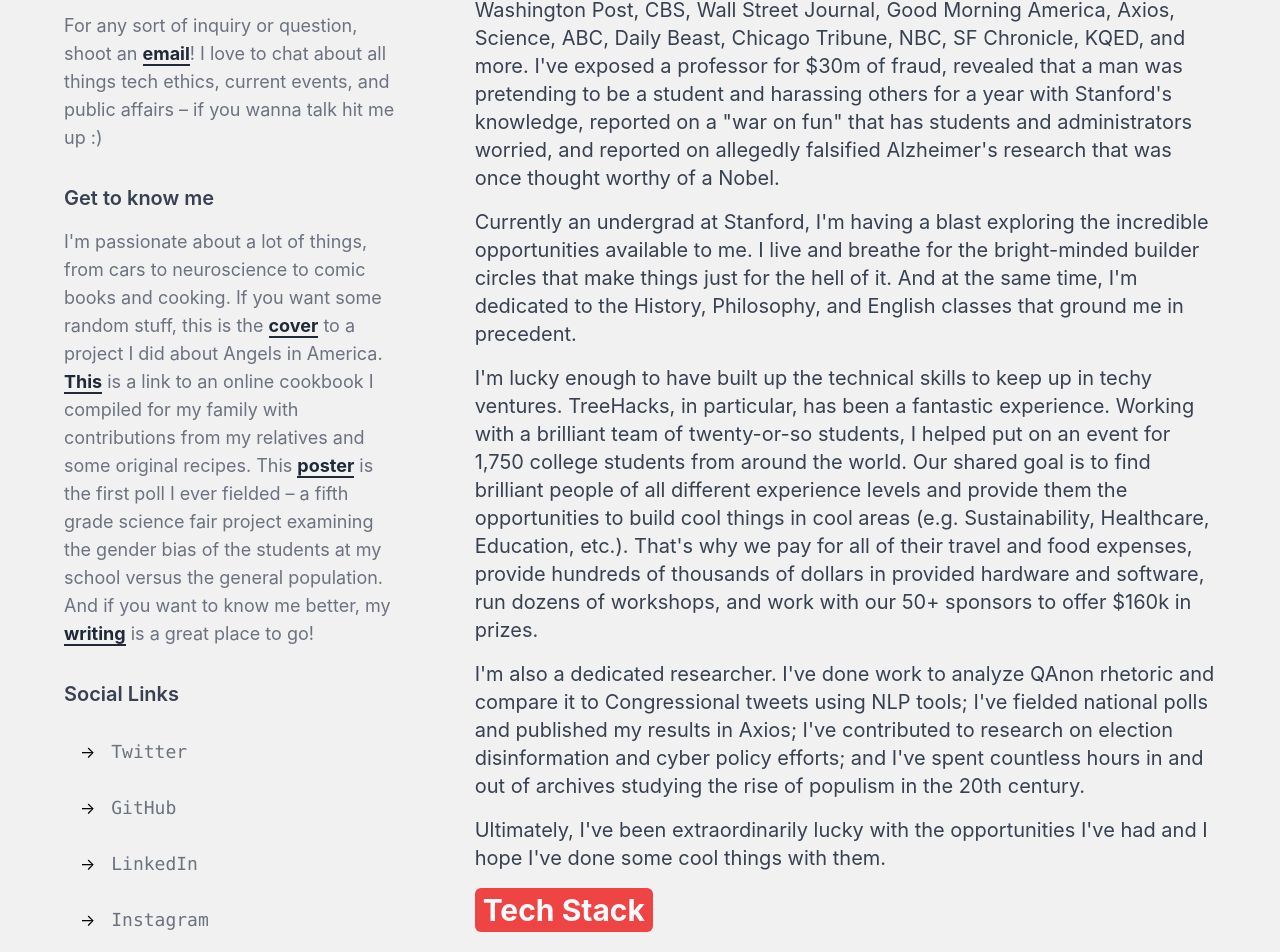
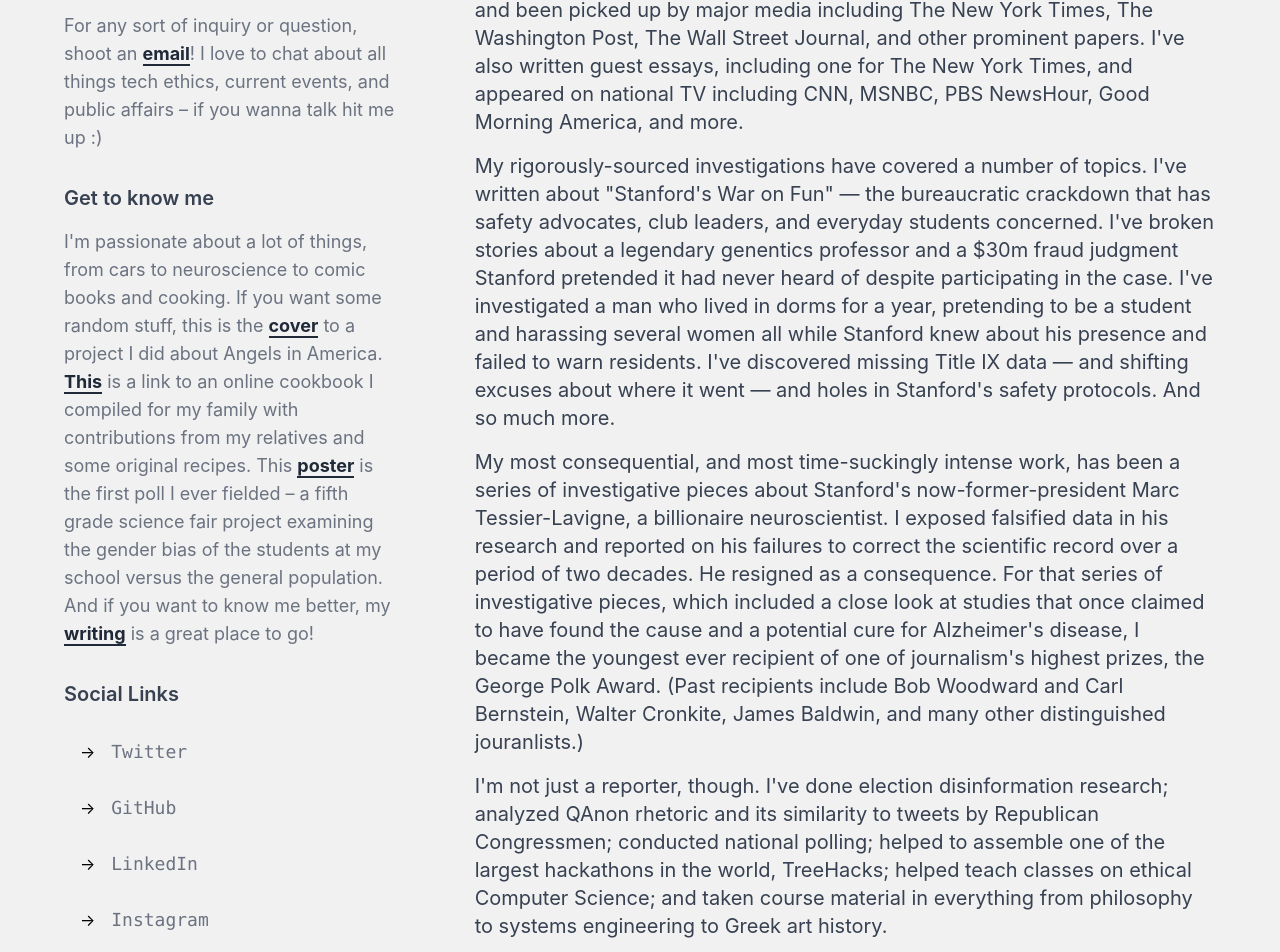
Before and after one commit to theobaker/personal-site, a Next.js app: page /about in a window 1280 px wide. Shown: the part 748-1700 px from the top of the page. Built offline with nearby package versions, Linux system fonts and the light colour scheme.

Commit message:
update bio

```diff
--- a/constants/data.js
+++ b/constants/data.js
@@ -4,27 +4,27 @@
   designation: "Investigations",
   avatarUrl: "/WCKPoland.jpg",
   email: "tabsterbaker [at] gmail.com",
-  phone: "Two-oh-two 360-1086",
+  phone: "Available on request",
   address: "Washington, DC | Stanford, CA",
   currentBook: "Power Failure by Bill Cohan",
   home:{
     description:[
-      `Hi there! My name is Theo (he/they) and I'm an undergraduate at Stanford University. My reporting has led to an investigation into Stanford's renowned neuroscientist president and made me the youngest ever recipient of the prestigious George Polk Award.`,
-      `I love reading, writing, CS, and psychology! I'm a social science researcher with expertise in public opinions and current affairs and I believe in knowing more about the world, whether through anecdote or data (and ideally both).`
+      `Hi there! My name is Theo (he/they) and I'm an undergraduate at Stanford University. As an investigative reporter, I've authored a number of national stories — most recently, my reporting into Stanford's billionaire president caused his resignation and made me the youngest ever recipient of the prestigious George Polk Award.`,
+      `I love reading, writing, CS, and psychology! I've been trained as a social science researcher with expertise in public opinions and current affairs; more broadly, I believe in knowing more about the world, whether through anecdote or data (and ideally both).`
     ]
   },
   about: {
     title:
       "I'm a student with a burning curiosity about why we do what we do. Tackling this question has led me from humanities to CS to social science to somewhere in between, using the tools of many trades to answer universal questions.",
     description: [
-      `Recently 18, my writing has been picked up by CNN, AP, LA Times, Washington Post, CBS, Wall Street Journal, Good Morning America, Axios, Science, ABC, Daily Beast, Chicago Tribune, NBC, SF Chronicle, KQED, and more. I've exposed a professor for $30m of fraud, revealed that a man was pretending to be a student and harassing others for a year with Stanford's knowledge, reported on a "war on fun" that has students and administrators worried, and reported on allegedly falsified Alzheimer's research that was once thought worthy of a Nobel.`,
-      `Currently an undergrad at Stanford, I'm having a blast exploring the incredible opportunities available to me. I live and breathe for the bright-minded builder circles that make things just for the hell of it. And at the same time, I'm dedicated to the History, Philosophy, and English classes that ground me in precedent.`,
-      `I'm lucky enough to have built up the technical skills to keep up in techy ventures. TreeHacks, in particular, has been a fantastic experience. Working with a brilliant team of twenty-or-so students, I helped put on an event for 1,750 college students from around the world. Our shared goal is to find brilliant people of all different experience levels and provide them the opportunities to build cool things in cool areas (e.g. Sustainability, Healthcare, Education, etc.). That's why we pay for all of their travel and food expenses, provide hundreds of thousands of dollars in provided hardware and software, run dozens of workshops, and work with our 50+ sponsors to offer $160k in prizes.`,
-      `I'm also a dedicated researcher. I've done work to analyze QAnon rhetoric and compare it to Congressional tweets using NLP tools; I've fielded national polls and published my results in Axios; I've contributed to research on election disinformation and cyber policy efforts; and I've spent countless hours in and out of archives studying the rise of populism in the 20th century.`,
-      `Ultimately, I've been extraordinarily lucky with the opportunities I've had and I hope I've done some cool things with them.`
+      `In the last year, I've written articles that have been viewed millions of times and been picked up by major media including The New York Times, The Washington Post, The Wall Street Journal, and other prominent papers. I've also written guest essays, including one for The New York Times, and appeared on national TV including CNN, MSNBC, PBS NewsHour, Good Morning America, and more.`,
+      `My rigorously-sourced investigations have covered a number of topics. I've written about "Stanford's War on Fun" — the bureaucratic crackdown that has safety advocates, club leaders, and everyday students concerned. I've broken stories about a legendary genentics professor and a $30m fraud judgment Stanford pretended it had never heard of despite participating in the case. I've investigated a man who lived in dorms for a year, pretending to be a student and harassing several women all while Stanford knew about his presence and failed to warn residents. I've discovered missing Title IX data — and shifting excuses about where it went — and holes in Stanford's safety protocols. And so much more.`,
+      `My most consequential, and most time-suckingly intense work, has been a series of investigative pieces about Stanford's now-former-president Marc Tessier-Lavigne, a billionaire neuroscientist. I exposed falsified data in his research and reported on his failures to correct the scientific record over a period of two decades. He resigned as a consequence. For that series of investigative pieces, which included a close look at studies that once claimed to have found the cause and a potential cure for Alzheimer's disease, I became the youngest ever recipient of one of journalism's highest prizes, the George Polk Award. (Past recipients include Bob Woodward and Carl Bernstein, Walter Cronkite, James Baldwin, and many other distinguished jouranlists.)`,
+      `I'm not just a reporter, though. I've done election disinformation research; analyzed QAnon rhetoric and its similarity to tweets by Republican Congressmen; conducted national polling; helped to assemble one of the largest hackathons in the world, TreeHacks; helped teach classes on ethical Computer Science; and taken course material in everything from philosophy to systems engineering to Greek art history.`,
+      `Ultimately, I've been extraordinarily lucky with the opportunities I've had and I hope I've done some cool things with them. Feel free to browse this website to take a look at some of my projects and reach out if you want to connect!`
     ],
-    currentProject: "Graduating High School",
-    currentProjectUrl: "https://andover.edu",
+    currentProject: "Graduating College",
+    currentProjectUrl: "https://stanford.edu",
   },
   experience: [
     {
```
